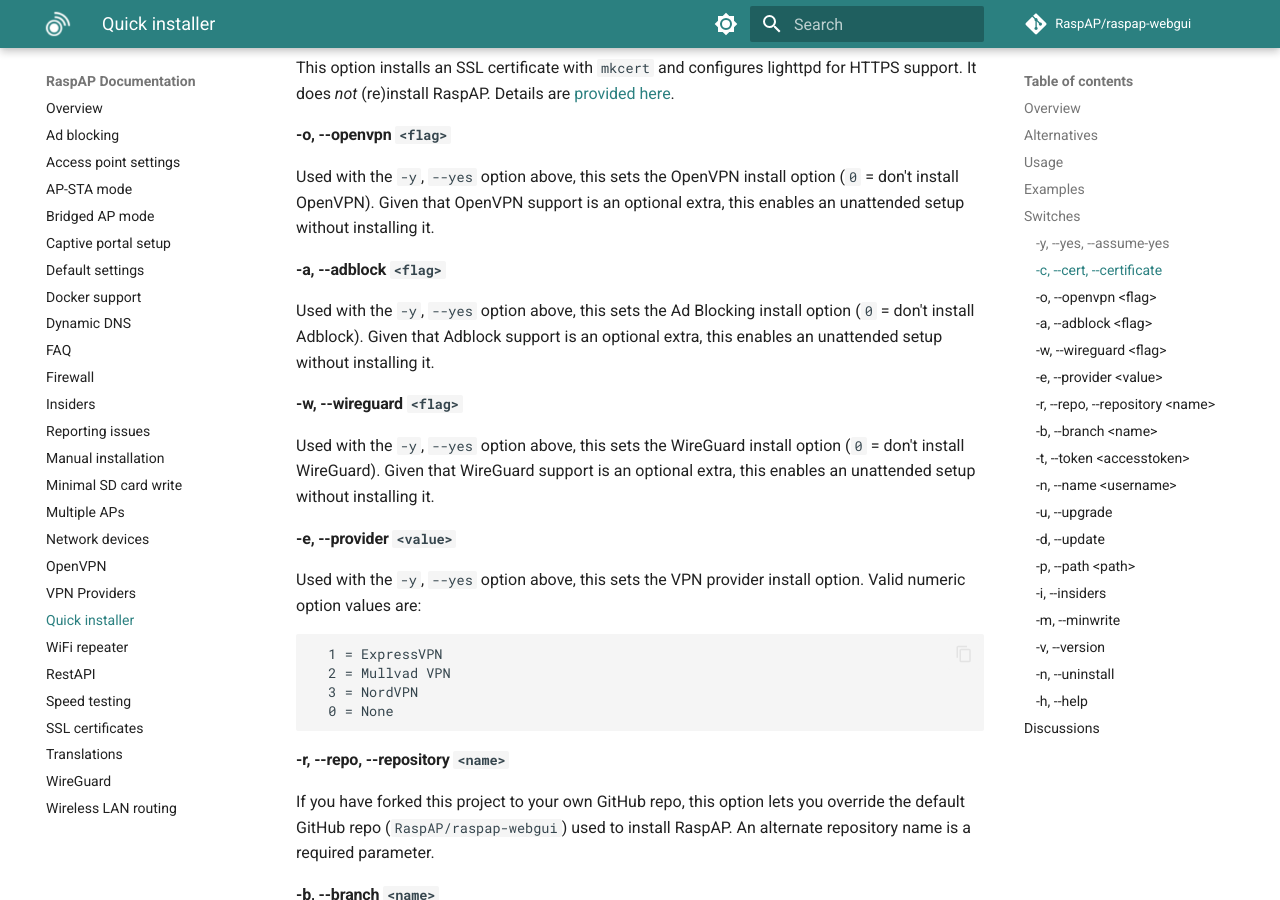
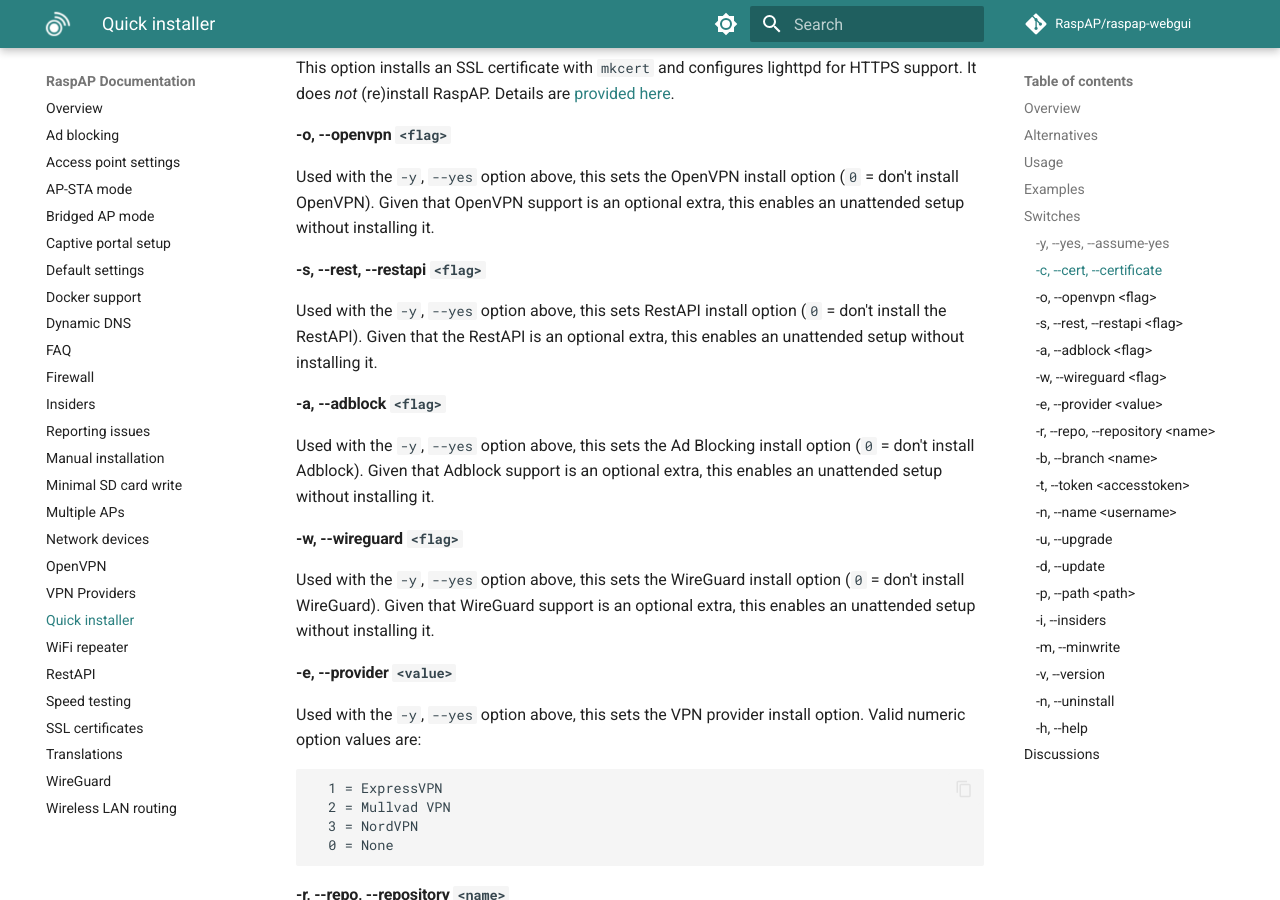
Before and after one commit to RaspAP/raspap-docs, an MkDocs documentation site: the page built from docs/quick.md, in a window 1280 px wide and 900 px high, scrolled down 1685 px. Built offline with MkDocs 1.6.1 and Material for MkDocs 9.7.7, drawn with Linux system fonts in a browser that asks for light colours; comment, search, counter and statistics services are not loaded.

Commit message:
Update installer options

```diff
--- a/docs/quick.md
+++ b/docs/quick.md
@@ -54,6 +54,9 @@
 
 #### -o, --openvpn `<flag>`
 Used with the `-y`, `--yes` option above, this sets the OpenVPN install option (`0` = don't install OpenVPN). Given that OpenVPN support is an optional extra, this enables an unattended setup without installing it.
+
+#### -s, --rest, --restapi `<flag>`
+Used with the `-y`, `--yes` option above, this sets RestAPI install option (`0` = don't install the RestAPI). Given that the RestAPI is an optional extra, this enables an unattended setup without installing it.
 
 #### -a, --adblock `<flag>`
 Used with the `-y`, `--yes` option above, this sets the Ad Blocking install option (`0` = don't install Adblock). Given that Adblock support is an optional extra, this enables an unattended setup without installing it.
```
